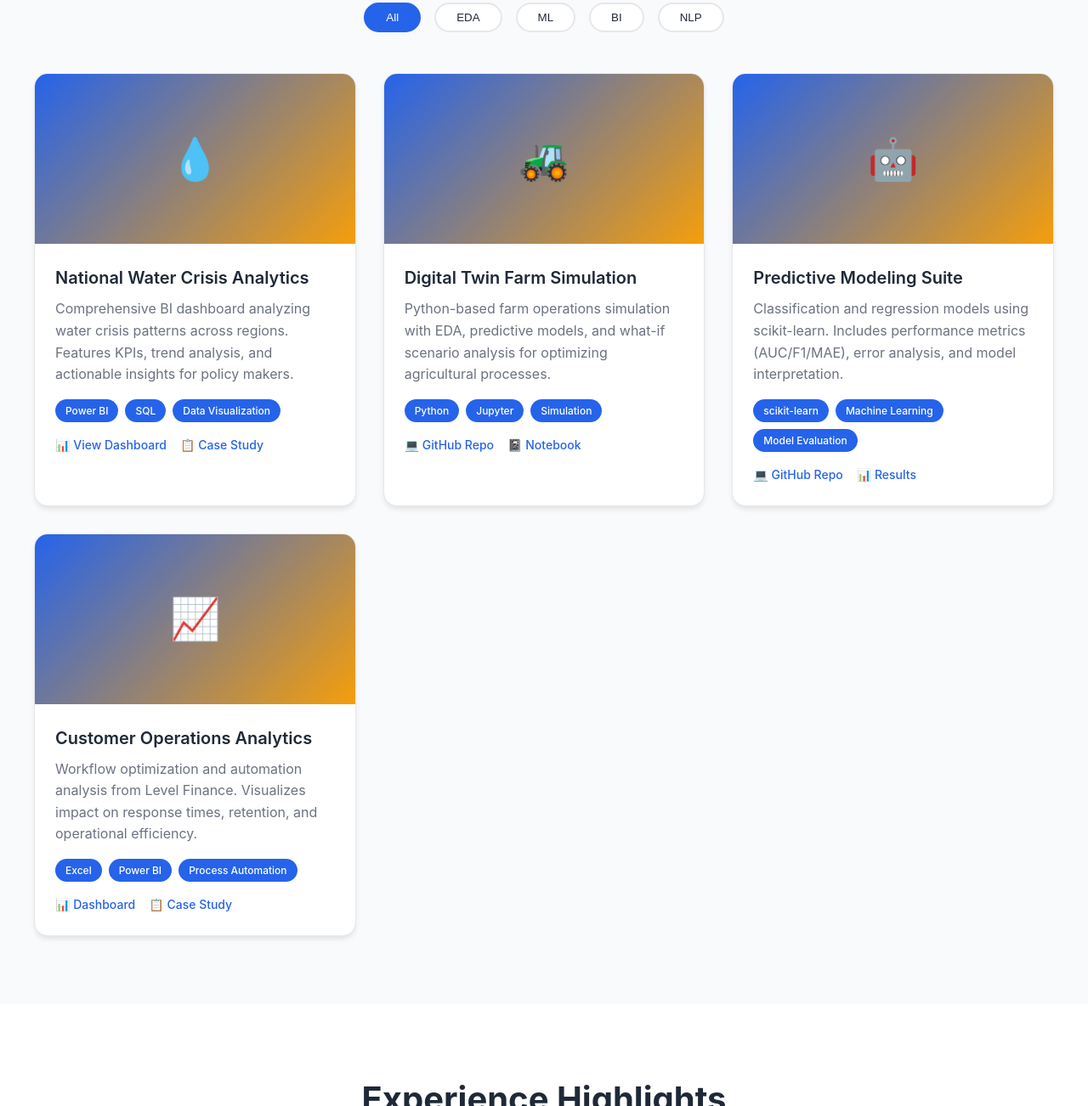
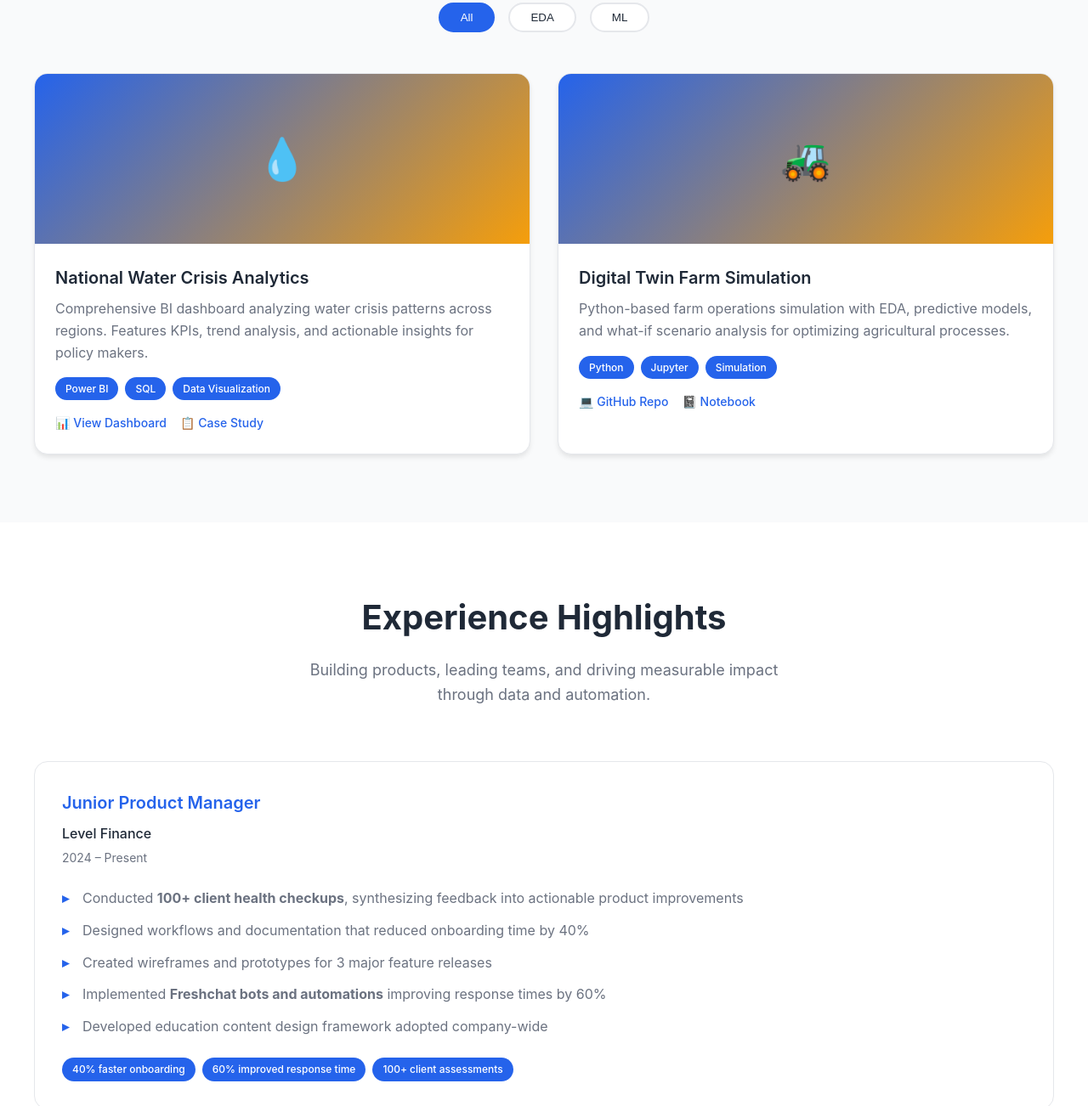
Before and after one commit to LeratoMotsitsi/myportfolio, a plain HTML site: page index.html in a window 1280 px wide. Shown: the part 1796-3098 px from the top of the page at 85% size. Drawn offline with Linux system fonts and the light colour scheme.

Commit message:
Update index.html

```diff
--- a/index.html
+++ b/index.html
@@ -135,8 +135,6 @@
                 <button class="filter-btn active" data-filter="all">All</button>
                 <button class="filter-btn" data-filter="eda">EDA</button>
                 <button class="filter-btn" data-filter="ml">ML</button>
-                <button class="filter-btn" data-filter="bi">BI</button>
-                <button class="filter-btn" data-filter="nlp">NLP</button>
             </div>
 
             <div class="projects-grid">
@@ -179,48 +177,6 @@
                         </div>
                     </div>
                 </div>
-
-                <div class="project-card" data-category="ml">
-                    <div class="project-thumbnail">🤖</div>
-                    <div class="project-content">
-                        <h3 class="project-title">Predictive Modeling Suite</h3>
-                        <p class="project-description">
-                            Classification and regression models using scikit-learn. Includes
-                            performance metrics (AUC/F1/MAE), error analysis, and model interpretation.
-                        </p>
-                        <div class="project-tags">
-                            <span class="project-tag">scikit-learn</span>
-                            <span class="project-tag">Machine Learning</span>
-                            <span class="project-tag">Model Evaluation</span>
-                        </div>
-                        <div class="project-links">
-                            <a href="#" class="project-link">💻 GitHub Repo</a>
-                            <a href="#" class="project-link">📊 Results</a>
-                        </div>
-                    </div>
-                </div>
-
-                <div class="project-card" data-category="bi">
-                    <div class="project-thumbnail">📈</div>
-                    <div class="project-content">
-                        <h3 class="project-title">Customer Operations Analytics</h3>
-                        <p class="project-description">
-                            Workflow optimization and automation analysis from Level Finance.
-                            Visualizes impact on response times, retention, and operational efficiency.
-                        </p>
-                        <div class="project-tags">
-                            <span class="project-tag">Excel</span>
-                            <span class="project-tag">Power BI</span>
-                            <span class="project-tag">Process Automation</span>
-                        </div>
-                        <div class="project-links">
-                            <a href="#" class="project-link">📊 Dashboard</a>
-                            <a href="#" class="project-link">📋 Case Study</a>
-                        </div>
-                    </div>
-                </div>
-            </div>
-        </div>
     </section>
 
     <!-- Experience Section -->
```
